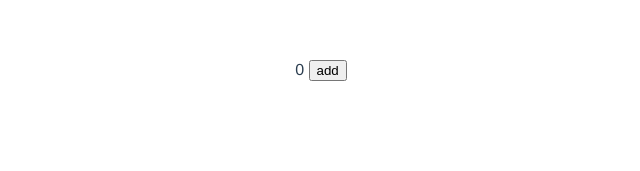
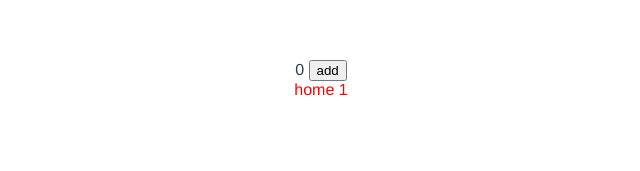
Before and after one commit to front-end-study-program/vite-vue3-template, a Vue app: page / in a window 1280 px wide. Shown: the top 171 px of the page, without its empty margins (319-959 px from the left). Built offline with nearby package versions, Linux system fonts and the light colour scheme.

Commit message:
chore: add router

```diff
--- a/package.json
+++ b/package.json
@@ -9,7 +9,8 @@
   },
   "dependencies": {
     "pinia": "^2.0.14",
-    "vue": "^3.2.25"
+    "vue": "^3.2.25",
+    "vue-router": "^4.1.1"
   },
   "devDependencies": {
     "@study-sea/eslint-config-vue": "^0.0.4",
--- a/src/App.vue
+++ b/src/App.vue
@@ -14,6 +14,7 @@ const add = () => {
     <button @click="add">
       add
     </button>
+    <router-view />
   </div>
 </template>
 
--- a/src/main.ts
+++ b/src/main.ts
@@ -1,5 +1,6 @@
 import { createApp } from 'vue'
 import { createPinia } from 'pinia'
+import router from '@/router'
 import App from './App.vue'
 
-createApp(App).use(createPinia()).mount('#app')
+createApp(App).use(createPinia()).use(router).mount('#app')
--- /dev/null
+++ b/src/router/index.ts
@@ -0,0 +1,13 @@
+import { createRouter, createWebHashHistory, RouteRecordRaw } from 'vue-router'
+
+const routes: RouteRecordRaw[] = [
+  {
+    path: '/',
+    component: () => import('@/views/home.vue')
+  }
+]
+
+export default createRouter({
+  history: createWebHashHistory(),
+  routes
+})
--- /dev/null
+++ b/src/views/home.vue
@@ -0,0 +1,21 @@
+<template>
+  <div class="home">
+    home {{ count }}
+  </div>
+</template>
+
+<script setup lang="ts">
+import { ref } from 'vue'
+const count = ref(1)
+</script>
+<script lang="ts">
+export default {
+  name: 'HomePage'
+}
+</script>
+
+<style scoped>
+.home {
+  color: red;
+}
+</style>
```
Also changed, not shown: 1 other file (tests, documents, lock files or other folders).
